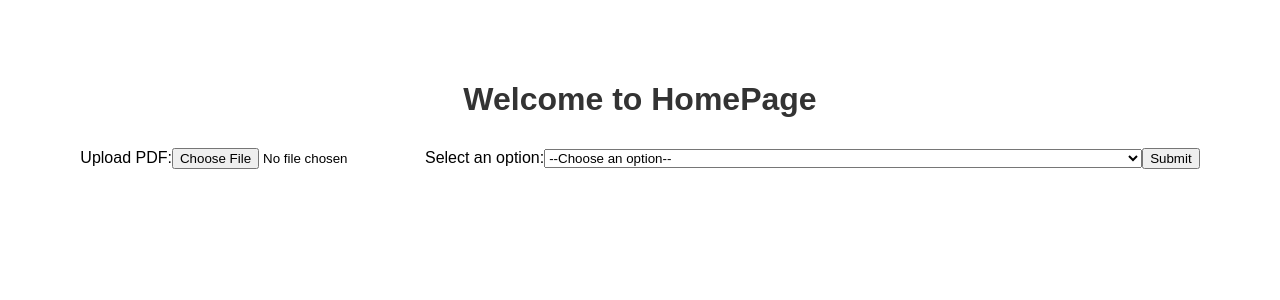
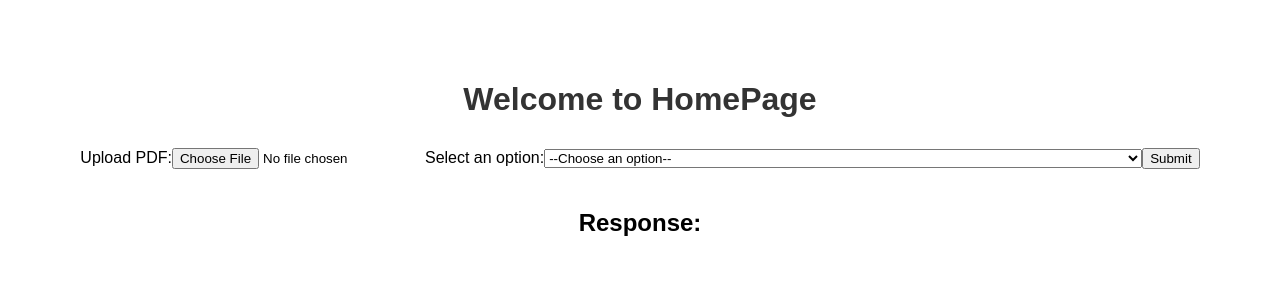
Before and after one commit to avigewirtz/billing, a React (Create React App) app: page / in a window 1280 px wide. Shown: the top 300 px of the page. Built offline with nearby package versions, Linux system fonts and the light colour scheme.

Commit message:
make it better

```diff
--- a/src/pages/HomePage.js
+++ b/src/pages/HomePage.js
@@ -5,10 +5,10 @@ import * as pdfjs from 'pdfjs-dist/legacy/build/pdf';
 
 pdfjs.GlobalWorkerOptions.workerSrc = process.env.PUBLIC_URL + '/pdf.worker.js';
 
-
 function HomePage() {
     const [file, setFile] = useState(null);
     const [selectedOption, setSelectedOption] = useState('');
+    const [responseText, setResponseText] = useState(''); // Added to capture response data
 
     const handleFileChange = (e) => {
         setFile(e.target.files[0]);
@@ -18,6 +18,7 @@ function HomePage() {
         setSelectedOption(e.target.value);
     }
 
+    // Function to extract text from uploaded PDF
     const extractTextFromPDF = async (pdfFile) => {
         const pdf = await pdfjs.getDocument({ url: URL.createObjectURL(pdfFile) }).promise;
         let text = '';
@@ -31,6 +32,7 @@ function HomePage() {
         return text;
     }
 
+    // Function to handle form submission
     const handleSubmit = async () => {
         if (!file || !selectedOption) {
             alert("Please select both a PDF file and an option.");
@@ -52,6 +54,7 @@ function HomePage() {
                 withCredentials: true
             });
             console.log(response.data.response);
+            setResponseText(response.data.response); // Save response data to state
         } catch (error) {
             console.error("Error fetching prompt:", error);
         }
@@ -72,6 +75,12 @@ function HomePage() {
                 <option value="5">Care plan</option>
             </select>
             <button onClick={handleSubmit}>Submit</button>
+
+            {/* Display response data */}
+            <div className="response-section">
+                <h2>Response:</h2>
+                <p>{responseText}</p>
+            </div>
         </div>
     );
 }
```
